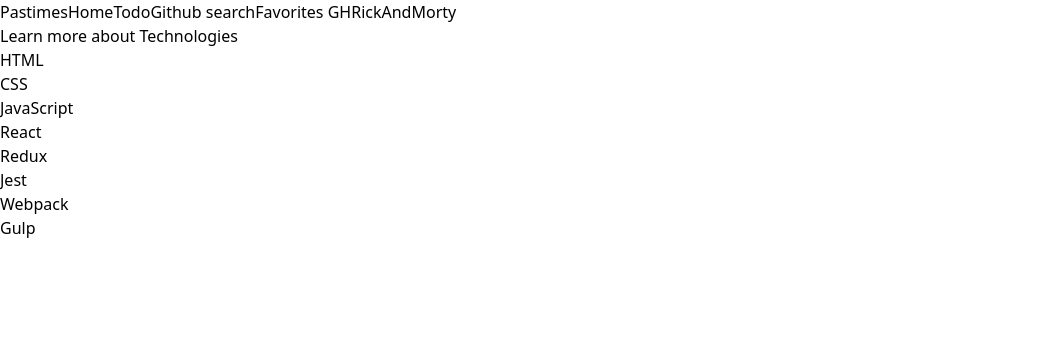
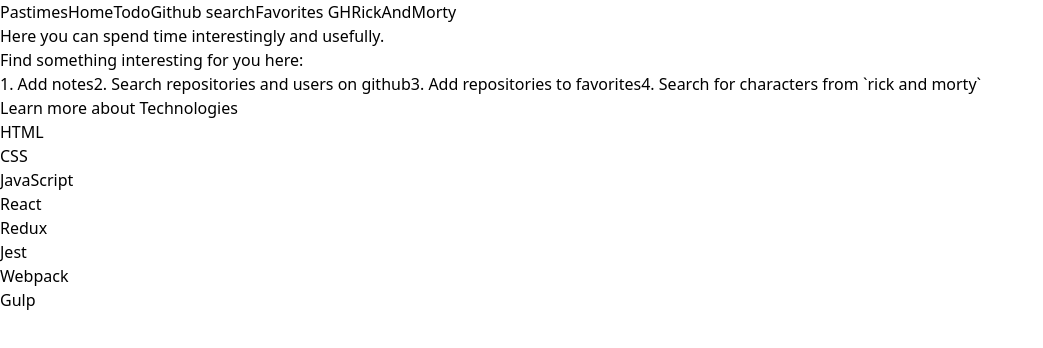
Before and after one commit to DaaNMSR/Postimes, a React (Create React App) app: page / in a window 1280 px wide. Shown: the top 348 px of the page, without its empty margins (0-1043 px from the left). Built offline with nearby package versions, Linux system fonts and the light colour scheme.

Commit message:
added HomePage - navigation

```diff
--- a/src/pages/HomePage/HomePage.tsx
+++ b/src/pages/HomePage/HomePage.tsx
@@ -5,6 +5,7 @@ import { useActions } from '../../store/actions';
 import { technologies } from './const';
 import { TechnologyDescription } from './components/TechnologyDescription/TechnologyDescription';
 import { TechnologyItems } from './components/TechnologyItems/TechnologyItems';
+import { HomePageNavigation } from './components/HomePageNavigation/HomePageNavigation';
 
 export const HomePage: React.FC = () => {
   const { selectTechnology } = useActions();
@@ -13,11 +14,16 @@ export const HomePage: React.FC = () => {
     selectTechnology(technology);
   };
   return (
+    <>
+      <h1 className="text-center font-medium text-2xl mt-8">
+        Here you can spend time interestingly and usefully.
+      </h1>
+      <HomePageNavigation />
       <div className="text-center font-medium mt-6">
-      <h1 className="text-[20px] mb-4">
+        <h2 className="text-[20px] mb-4">
           <span className="text-gray-500">Learn more about </span>
           Technologies
-      </h1>
+        </h2>
         {
           <TechnologyItems
             technologies={technologies}
@@ -27,5 +33,6 @@ export const HomePage: React.FC = () => {
         }
         {selectedTechnology && <TechnologyDescription selectedTechnology={selectedTechnology} />}
       </div>
+    </>
   );
 };
--- /dev/null
+++ b/src/pages/HomePage/components/HomePageNavigation/HomePageNavigation.tsx
@@ -0,0 +1,26 @@
+import React from 'react';
+import { Link } from 'react-router-dom';
+
+export const HomePageNavigation = () => {
+  return (
+    <>
+      <p className="text-center font-bold text-xl mt-8 text-blue-400 mb-2">
+        Find something interesting for you here:
+      </p>
+      <div className="grid justify-center font-mono cursor:pointer text-lg">
+        <Link to="/todo" rel="noopener noreferrer" className="hover:text-blue-700">
+          <span className="font-bold">1.</span> Add notes
+        </Link>
+        <Link to="/githubsearch" rel="noopener noreferrer" className="hover:text-blue-700">
+          <span className="font-bold">2.</span> Search repositories and users on github
+        </Link>
+        <Link to="/favorites" rel="noopener noreferrer" className="hover:text-blue-700">
+          <span className="font-bold">3.</span> Add repositories to favorites
+        </Link>
+        <Link to="/rickandmorty" rel="noopener noreferrer" className="hover:text-blue-700">
+          <span className="font-bold">4.</span> Search for characters from `rick and morty`
+        </Link>
+      </div>
+    </>
+  );
+};
```
Lines whose indentation alone changed are shown as unchanged.
